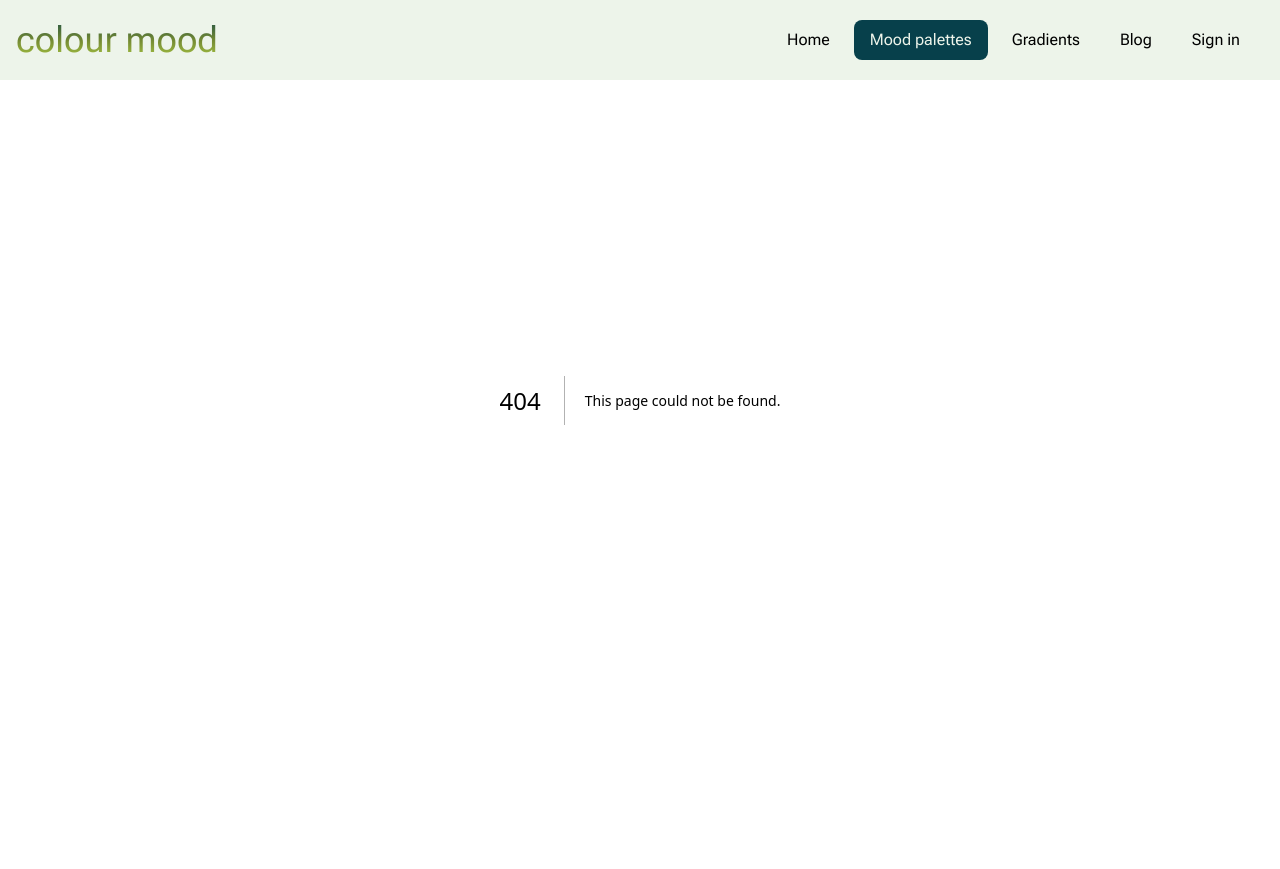
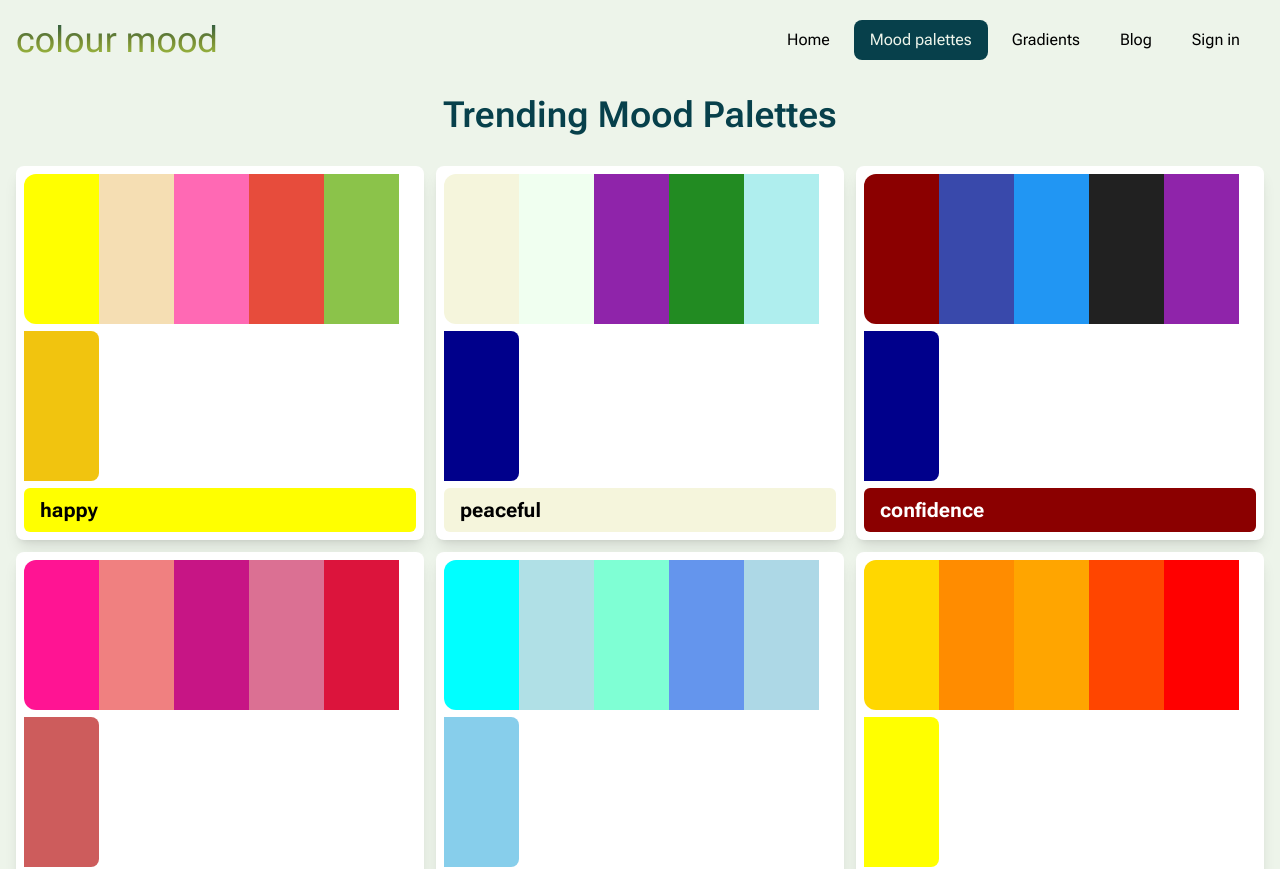
Before and after one commit to motuncoded/colourmood, a Next.js app: page /moodpalette in a window 1280 px wide. Before the commit this address had no page. Shown: the top 869 px of the page. Before the commit the page ends 800 px from the top, so only its background shows below. Built offline with nearby package versions, Linux system fonts and the light colour scheme.

Commit message:
Feat:Create the mood palette UI

```diff
--- a/package.json
+++ b/package.json
@@ -16,8 +16,8 @@
     "react-icons": "^5.2.1"
   },
   "devDependencies": {
-    "@types/node": "^20",
-    "@types/react": "^18",
+    "@types/node": "20.16.10",
+    "@types/react": "18.3.10",
     "@types/react-dom": "^18",
     "autoprefixer": "^10.4.19",
     "eslint": "^8",
--- /dev/null
+++ b/src/components/json/mood_colors.json
@@ -0,0 +1,328 @@
+[
+  {
+    "mood": "happy",
+    "colors": [
+      "#FFFF00",
+      "#F1C40F",
+      "#E74C3C",
+      "#8BC34A",
+      "#FF69B4",
+      "#F5DEB3",
+      "#F0E68C"
+    ]
+  },
+  {
+    "mood": "peaceful",
+    "colors": [
+      "#B0E0E6",
+      "#F5F5DC",
+      "#90EE90",
+      "#ADD8E6",
+      "#E0FFFF",
+      "#AFEEEE",
+      "#F0FFF0",
+      "#FAEBD7",
+      "#212121",
+      "#455A64",
+      "#2196F3",
+      "#8F24AA",
+      "#3949AB",
+      "#00008B",
+      "#8B0000",
+      "#228B22"
+    ]
+  },
+  {
+    "mood": "confidence",
+    "colors": [
+      "#212121",
+      "#455A64",
+      "#2196F3",
+      "#8F24AA",
+      "#3949AB",
+      "#00008B",
+      "#8B0000",
+      "#228B22"
+    ]
+  },
+  {
+    "mood": "romantic",
+    "colors": [
+      "#FF1493",
+      "#C71585",
+      "#FF4500",
+      "#DC143C ",
+      "#FF6347",
+      "#FF69B4",
+      "#DB7093",
+      "#FF00FF",
+      "#FFC0CB",
+      "#FA8072",
+      "#F08080",
+      "#CD5C5C"
+    ]
+  },
+  {
+    "mood": "calm",
+    "colors": [
+      "#00FFFF",
+      "#7FFFD4",
+      "#87CEEB",
+      "#6495ED",
+      "#00BFFF",
+      "#ADD8E6",
+      "#B0E0E6"
+    ]
+  },
+  {
+    "mood": "energetic",
+    "colors": [
+      "#FFFF00",
+      "#FFD700",
+      "#FFA500",
+      "#FF8C00",
+      "#FFA07A",
+      "#FF4500",
+      "#FF0000"
+    ]
+  },
+  {
+    "mood": "mystery",
+    "colors": [
+      "#800080",
+      "#4B0082",
+      "#9400D3",
+      "#8B008B",
+      "#9370DB",
+      "#D8BFD8",
+      "#E6E6FA"
+    ]
+  },
+  {
+    "mood": "melancholy",
+    "colors": [
+      "#808080",
+      "#A9A9A9",
+      "#D3D3D3",
+      "#696969",
+      "#778899",
+      "#C0C0C0",
+      "#DCDCDC"
+    ]
+  },
+
+  {
+    "mood": "adventurous",
+    "colors": ["#FF5733", "#C70039", "#900C3F", "#581845", "#FFC300", "#DAF7A6"]
+  },
+  {
+    "mood": "joyful",
+    "colors": ["#FFEB3B", "#FFC107", "#FF9800", "#FF5722", "#4CAF50", "#8BC34A"]
+  },
+  {
+    "mood": "creative",
+    "colors": [
+      "#E040FB",
+      "#7C4DFF",
+      "#3F51B5",
+      "#448AFF",
+      "#03A9F4",
+      "#00BCD4",
+      "#009688"
+    ]
+  },
+  {
+    "mood": "nostalgic",
+    "colors": ["#FBAE17", "#FF771B", "#F9A825", "#FF9800", "#F57F17", "#FFB300"]
+  },
+  {
+    "mood": "hopeful",
+    "colors": ["#81C784", "#64B5F6", "#FFD54F", "#FF8A65", "#D1C4E9", "#B39DDB"]
+  },
+  {
+    "mood": "focused",
+    "colors": [
+      "#1E88E5",
+      "#39A2DB",
+      "#3FC5D1",
+      "#66BB6A",
+      "#9CCC65",
+      "#FFA726",
+      "#AB47BC",
+      "#F57C00",
+      "#EF5350",
+      "#0288D1"
+    ]
+  },
+  {
+    "mood": "charming",
+    "colors": [
+      "#FF9800",
+      "#FF7043",
+      "#F06292",
+      "#BA68C8",
+      "#CE93D8",
+      "#D1C4E9",
+      "#B39DDB",
+      "#F48FB1",
+      "#F06292"
+    ]
+  },
+  {
+    "mood": "invigorating",
+    "colors": ["#C62828", "#D50000", "#FF5722", "#FF9800", "#FFEB3B", "#8BC34A"]
+  },
+  {
+    "mood": "restorative",
+    "colors": [
+      "#607D8B",
+      "#8D6E63",
+      "#795548",
+      "#A1887F",
+      "#D7CCC8",
+      "#B0BEC5",
+      "#CFD8DC",
+      "#E0E0E0",
+      "#BDBDBD",
+      "#E0F7FA"
+    ]
+  },
+  {
+    "mood": "whimsical",
+    "colors": [
+      "#FF6F61",
+      "#6C5B7F",
+      "#F67280",
+      "#C06C84",
+      "#355C7D",
+      "#FF7F50",
+      "#FFD700",
+      "#8FBC8F",
+      "#4682B4",
+      "#FF69B4"
+    ]
+  },
+
+  {
+    "mood": "bold",
+    "colors": [
+      "#C62828",
+      "#D32F2F",
+      "#F44336",
+      "#FF5252",
+      "#FF1744",
+      "#D50000",
+      "#1976D2",
+      "#2196F3",
+      "#03A9F4",
+      "#00B0FF"
+    ]
+  },
+  {
+    "mood": "serene",
+    "colors": [
+      "#E1F5FE",
+      "#B3E5FC",
+      "#81D4FA",
+      "#4FC3F7",
+      "#29B6F6",
+      "#03A9F4",
+      "#039BE5",
+      "#0288D1",
+      "#0277BD",
+      "#01579B"
+    ]
+  },
+  {
+    "mood": "energetic",
+    "colors": [
+      "#FF5722",
+      "#FF9800",
+      "#FFC107",
+      "#FFEB3B",
+      "#CDDC39",
+      "#8BC34A",
+      "#4CAF50",
+      "#009688",
+      "#00796B",
+      "#00796B"
+    ]
+  },
+  {
+    "mood": "mystical",
+    "colors": [
+      "#6A1B9A",
+      "#AB47BC",
+      "#8E24AA",
+      "#7B1FA2",
+      "#6D4C41",
+      "#5D4037",
+      "#4E342E",
+      "#3E2723",
+      "#673AB7",
+      "#9575CD"
+    ]
+  },
+  {
+    "mood": "uplifting",
+    "colors": [
+      "#FFEB3B",
+      "#FF9800",
+      "#FF5722",
+      "#FBC02D",
+      "#FFE082",
+      "#D4E157",
+      "#AED581",
+      "#81C784",
+      "#64B5F6",
+      "#29B6F6"
+    ]
+  },
+  {
+    "mood": "refreshing",
+    "colors": [
+      "#B2EBF2",
+      "#80DEEA",
+      "#4DB6AC",
+      "#26A69A",
+      "#009688",
+      "#00796B",
+      "#004D40",
+      "#A5D6A7",
+      "#C8E6C9",
+      "#DCE775"
+    ]
+  },
+
+  {
+    "mood": "adventurous",
+    "colors": [
+      "#1B5E20",
+      "#2E7D32",
+      "#388E3C",
+      "#4CAF50",
+      "#A5D6A7",
+      "#C5E1A5",
+      "#DCE775",
+      "#FFF176",
+      "#FFB74D",
+      "#FF7043"
+    ]
+  },
+
+  {
+    "mood": "empowering",
+    "colors": [
+      "#B71C1C",
+      "#C62828",
+      "#D32F2F",
+      "#E53935",
+      "#F44336",
+      "#FF5252",
+      "#FF1744",
+      "#D50000",
+      "#C2185B",
+      "#D81B60"
+    ]
+  }
+]
--- a/src/pages/index.tsx
+++ b/src/pages/index.tsx
@@ -4,7 +4,6 @@ import Hero from "../components/Hero";
 import Mood from "../components/Mood";
 import ColorMoodSlider from "@/components/ColorMoodSlider";
 import ColorTools from "@/components/ColorTools";
-
 
 export default function Home() {
   const [selectedMood, setSelectedMood] = useState<string>("");
--- /dev/null
+++ b/src/pages/moodpalette.tsx
@@ -0,0 +1,119 @@
+import palettes from "../components/json/mood_colors.json";
+import React, { useState, useCallback } from "react";
+import { FaCopy, FaCheck } from "react-icons/fa6";
+
+type ColorInfo = {
+  hexCode: string;
+};
+
+type Palette = {
+  mood: string;
+  colors: string[];
+};
+
+type CopiedState = {
+  [key: string]: boolean;
+};
+
+function getAllPalettes(): Palette[] {
+  return palettes;
+}
+
+const MoodPalette = () => {
+  const [lengthVisible, setLengthVisible] = useState(6);
+  const [copied, setCopied] = useState<CopiedState>({});
+  const allPalettes = getAllPalettes();
+  const hasMore = lengthVisible < allPalettes.length;
+
+  const shuffleArray = (array: string[]): string[] => {
+    for (let i = array.length - 1; i > 0; i--) {
+      const j = Math.floor(Math.random() * (i + 1));
+      [array[i], array[j]] = [array[j], array[i]];
+    }
+    return array;
+  };
+
+  // Function to get contrasting color
+  const getContrastingColor = (color: string) => {
+    const r = parseInt(color.substring(1, 3), 16);
+    const g = parseInt(color.substring(3, 5), 16);
+    const b = parseInt(color.substring(5, 7), 16);
+    const brightness = (r * 0.299 + g * 0.587 + b * 0.114) / 255;
+    return brightness > 0.5 ? "#000000" : "#FFFFFF";
+  };
+
+  // Function to handle "View More" button click
+  const handleViewMore = () => {
+    setLengthVisible((prevLength) => prevLength + 6);
+  };
+
+  return (
+    <div className="pt-[5rem] py-[2rem] min-h-[100vh]">
+      <h2
+        style={{ fontSize: "clamp(1.25rem, 5vw, 2.25rem)" }}
+        className="text-center py-2 font-semibold text-[var(--primary-color)]"
+      >
+        Trending Mood Palettes
+      </h2>
+      <div>
+        <div className="grid grid-cols-3 gap-3 p-4 max-sm:grid-cols-1 max-md:grid-cols-1 max-lg:grid-cols-2 max-xl:grid-cols-2 place-items-center">
+          {allPalettes.slice(0, lengthVisible).map((palette, index) => (
+            <div
+              key={index}
+              className="bg-[var(--light)] shadow-lg p-[0.5rem] rounded-lg"
+            >
+              <ul>
+                {shuffleArray(palette.colors)
+                  .slice(0, 6)
+                  .map((color, colorIndex) => (
+                    <li
+                      key={colorIndex}
+                      style={{
+                        backgroundColor: color,
+                        display: "inline-block",
+                      }}
+                      className={`relative w-[75px] max-sm:text-[.75rem] max-md:text-[.85rem]  max-xl:text-[.85rem] max-sm:w-[60px] max-xl:w-[60px] h-[150px] ${
+                        colorIndex === 0 ? "rounded-l-xl" : ""
+                      } ${colorIndex === 5 ? "rounded-r-lg" : ""}`}
+                    >
+                      <span
+                        className="absolute top-0 left-0 w-full h-full flex flex-col justify-center items-center opacity-0 hover:opacity-100 transition duration-300 ease-in-out"
+                        style={{ color: getContrastingColor(color) }}
+                      >
+                        {color}
+                      </span>
+                    </li>
+                  ))}
+              </ul>
+              <div>
+                <h2
+                  style={{
+                    fontSize: "clamp(1rem, 5vw, 1.25rem)",
+                    background: palette.colors[0],
+                    color: getContrastingColor(palette.colors[0]),
+                  }}
+                  className="overflow-x-auto truncate text-xl font-bold rounded-md px-4 py-2"
+                >
+                  {palette.mood}
+                </h2>
+              </div>
+            </div>
+          ))}
+        </div>
+        {hasMore && (
+          <div className="flex justify-center items-center p-2">
+            <button
+              className="relative bg-[var(--primary-color)] text-[var(--light)] px-4 py-2 rounded
+              transition transform duration-300 hover:scale-110 hover:bg-accent focus:outline-none"
+              onClick={handleViewMore}
+            >
+              View More
+            </button>
+          </div>
+        )}
+      </div>
+    </div>
+  );
+};
+
+export default MoodPalette;
```
Also changed, not shown: 1 other file (tests, documents, lock files or other folders).
